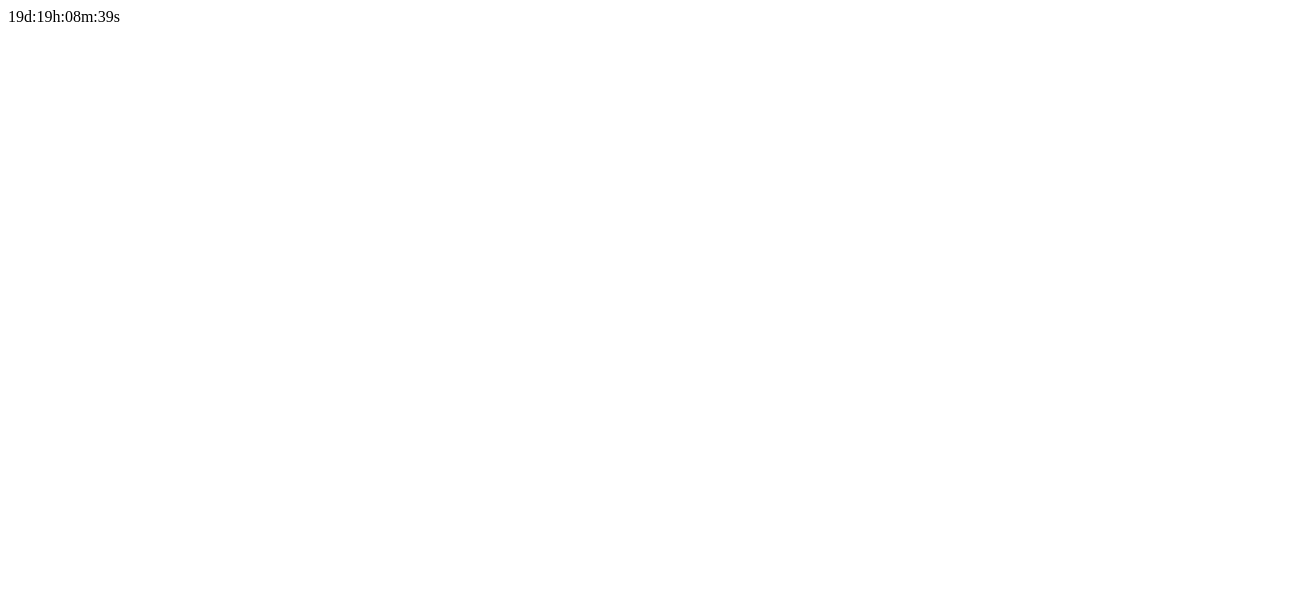
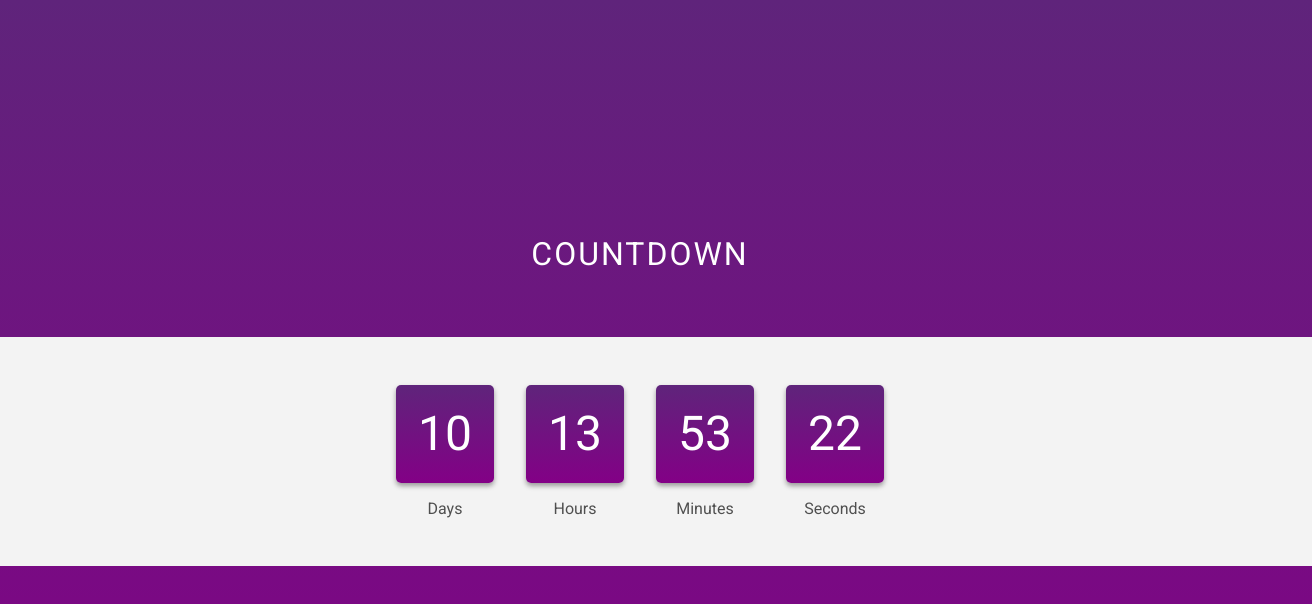
Before and after one commit to angelpublicista/countdown-js, a plain HTML site: page index.html in a window 1280 px wide. Shown: the whole page, 1312 px wide, since content can reach past the window. Drawn offline with Linux system fonts and the light colour scheme.

Commit message:
Versión 1.0

```diff
--- /dev/null
+++ b/css/style.css
@@ -0,0 +1,74 @@
+*{
+    margin: 0;
+    padding: 0;
+    font-family: 'Roboto', sans-serif;
+}
+
+body, html{
+    height: 100%;
+}
+
+body{
+    background: rgb(95,36,123);
+    background: linear-gradient(180deg, rgba(95,36,123,1) 0%, rgba(131,0,134,1) 100%);
+}
+
+.container{
+    text-align: center;
+    height: 100%;
+    width: 100%;
+    display: flex;
+    flex-direction: column;
+    align-items: center;
+    justify-content: center;
+}
+
+h1{
+    letter-spacing: 2px;
+    color: white;
+    margin-bottom: 2em;
+    font-weight: normal;
+}
+
+#clock{
+    width: 100%;
+    background-color: white;
+    display: flex;
+    flex-flow: row wrap;
+    justify-content: center;
+    background-color: #f3f3f3;
+    padding: 2em;
+}
+
+.box-number{
+    display: flex;
+    flex-direction: column;
+    align-items: center;
+    justify-content: center;
+    margin: 1em;
+
+}
+
+.number{
+    display: flex;
+    flex-direction: column;
+    align-items: center;
+    justify-content: center;
+    background: rgb(95,36,123);
+    background: linear-gradient(180deg, rgba(95,36,123,1) 0%, rgba(131,0,134,1) 100%);
+    padding: .5em;
+    border-radius: 5px;
+    font-size: 3em;
+    width: 50px;
+    height: 50px;
+    color: white;
+    -webkit-box-shadow: 0px 3px 5px 0px rgba(0,0,0,0.37);
+    -moz-box-shadow: 0px 3px 5px 0px rgba(0,0,0,0.37);
+    box-shadow: 0px 3px 5px 0px rgba(0,0,0,0.37);
+}
+
+.text{
+    color: black;
+    opacity: .67;
+    margin-top: 1em;
+}
--- a/index.html
+++ b/index.html
@@ -4,10 +4,16 @@
     <meta charset="UTF-8">
     <meta name="viewport" content="width=device-width, initial-scale=1.0">
     <meta http-equiv="X-UA-Compatible" content="ie=edge">
+    <link href="https://fonts.googleapis.com/css?family=Roboto:400,500,700&display=swap" rel="stylesheet">
+    <link rel="stylesheet" href="css/style.css">
     <title>Countdown JS</title>
 </head>
 <body>
-    <div id="clock"></div>
+    <div class="container">
+        <h1>COUNTDOWN</h1>
+        <div id="clock"></div>
+    </div>
+
     <script src="js/main.js"></script>
 </body>
 </html>
--- a/js/main.js
+++ b/js/main.js
@@ -21,7 +21,25 @@ const countdown = (deadline, elem, finalMessage) => {
 
     const timerUpdate = setInterval( () => {
         let t = getRemainTime(deadline);
-        el.innerHTML = `${t.remainDays}d:${t.remainHours}h:${t.remainMinutes}m:${t.remainSeconds}s`;
+        el.innerHTML = `
+
+        <div class="box-number" id="days">
+            <span class="number">${t.remainDays}</span>
+            <span class="text">Days</span>
+        </div>
+        <div class="box-number" id="hours">
+            <span class="number">${t.remainHours}</span>
+            <span class="text">Hours</span>
+        </div>
+        <div class="box-number" id="minutes">
+            <span class="number">${t.remainMinutes}</span>
+            <span class="text">Minutes</span>
+        </div>
+        <div class="box-number" id="seconds">
+            <span class="number">${t.remainSeconds}</span>
+            <span class="text">Seconds</span>
+        </div>
+        `;
 
         if(t.remainTime <= 1){
             clearInterval(timerUpdate)
@@ -31,4 +49,4 @@ const countdown = (deadline, elem, finalMessage) => {
 };
 
 
-countdown('Jan 03 2020 05:15:16 GMT-0500', 'clock' , 'Feliz 2020 :)')
+countdown('Dec 24 2019 23:59:59 GMT-0500', 'clock' , 'Feliz 2020 :)')
```
